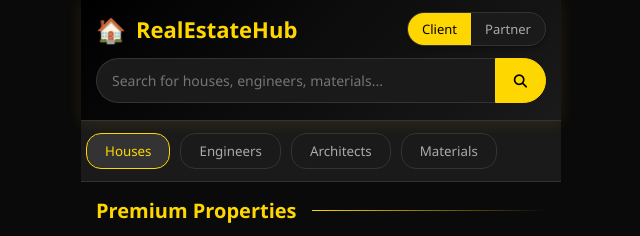
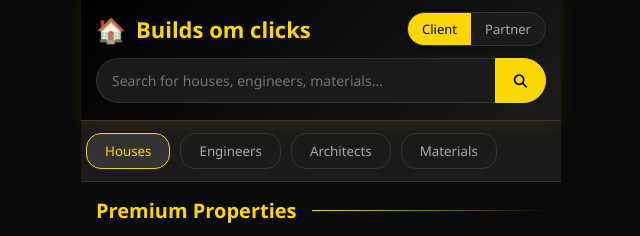
Before and after one commit to outstandingom/Buildsonclick.github.io, a plain HTML site: page index.html in a window 1280 px wide. Shown: the top 236 px of the page, 319-959 px from the left. Drawn offline with Linux system fonts and the light colour scheme.

Commit message:
Update and rename deepseek_html_20250907_ea7c61.html to index.html

```diff
--- a/deepseek_html_20250907_ea7c61.html
+++ b/index.html
@@ -3,7 +3,7 @@
 <head>
     <meta charset="UTF-8">
     <meta name="viewport" content="width=device-width, initial-scale=1.0">
-    <title>RealEstateHub - Premium Property Services</title>
+    <title>Builds on clicks- Premium Property Services</title>
     <link rel="stylesheet" href="https://cdnjs.cloudflare.com/ajax/libs/font-awesome/6.4.0/css/all.min.css">
     <style>
         * {
@@ -386,7 +386,7 @@
         <!-- Header -->
         <header class="header">
             <div class="header-top">
-                <div class="logo">RealEstateHub</div>
+                <div class="logo">Builds om clicks </div>
                 <div class="user-toggle">
                     <button id="client-btn" class="active">Client</button>
                     <button id="partner-btn">Partner</button>
```
